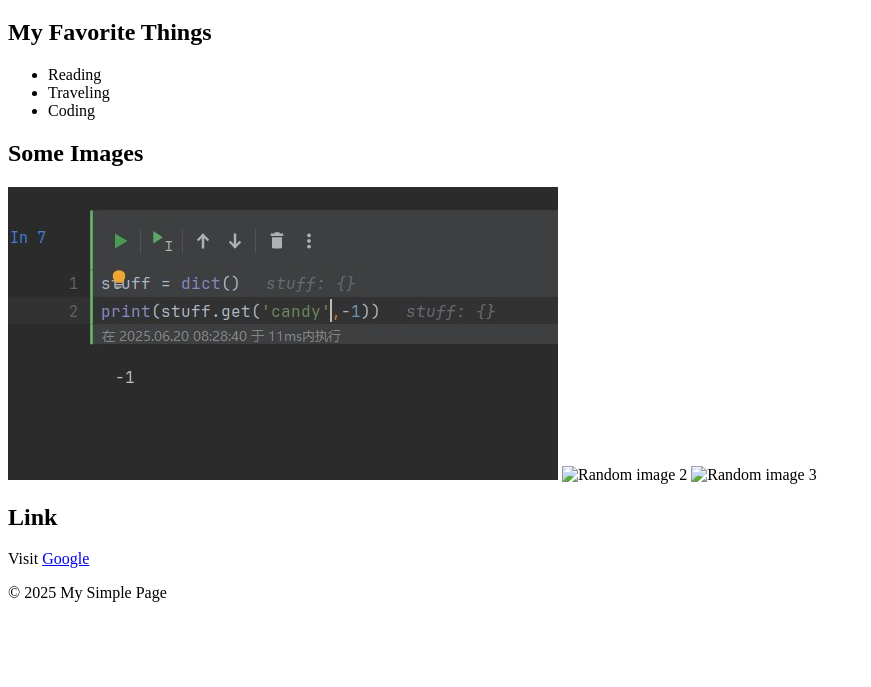
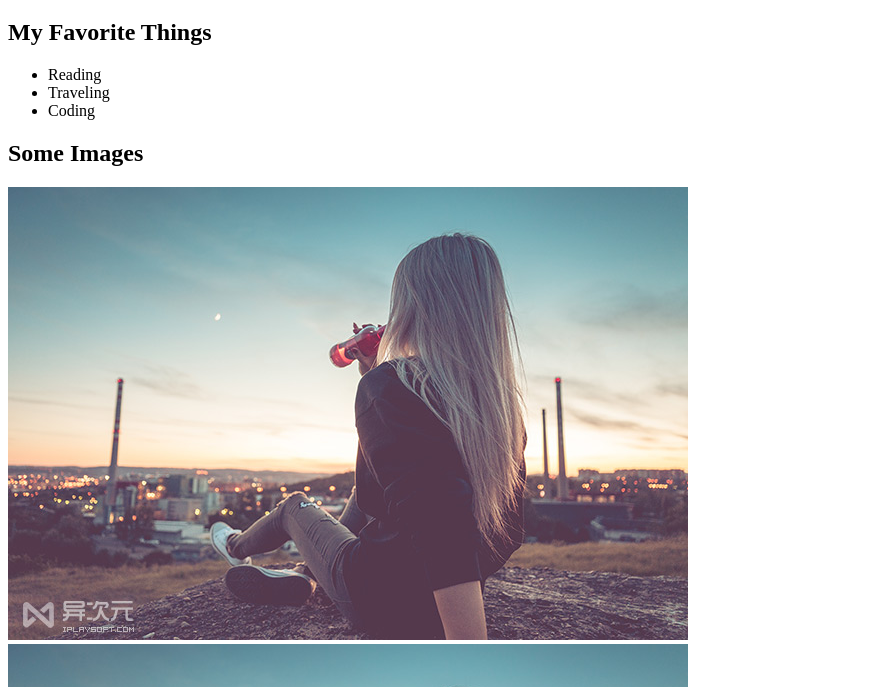
Before and after one commit to chenkaixuann77/colabwork, a plain HTML site: page index.html in a window 1280 px wide. Shown: the part 61-748 px from the top of the page, without its empty margins (0-871 px from the left). Drawn offline with Linux system fonts and the light colour scheme.

Commit message:
Update index.html

```diff
--- a/index.html
+++ b/index.html
@@ -19,9 +19,9 @@
     </ul>
 
     <h2>Some Images</h2>
-    <img src="a.jpg" alt="Random image 1">
-    <img src="b.jpg" alt="Random image 2">
-    <img src="c.jpg" alt="Random image 3">
+    <img src="112.jpg" alt="Random image 1">
+    <img src="112.jpg" alt="Random image 2">
+    <img src="112.jpg" alt="Random image 3">
 
     <h2>Link</h2>
     <p>
```
